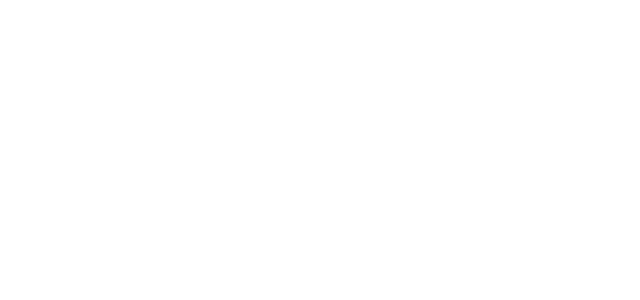
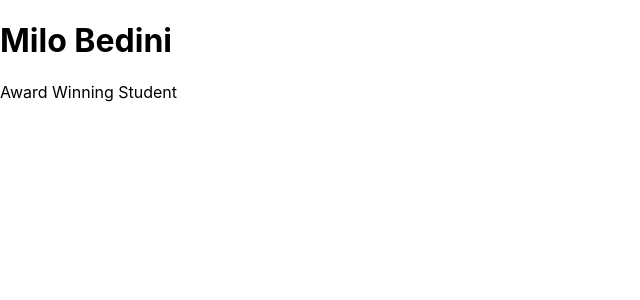
Before and after one commit to rjkerrison/sei-59-profiles, a React (Create React App) app: page /milo in a window 1280 px wide. Shown: the top 300 px of the page, without its empty margins (0-640 px from the left). Built offline with nearby package versions, Linux system fonts and the light colour scheme.

Commit message:
Milo added

```diff
--- a/src/App.js
+++ b/src/App.js
@@ -1,12 +1,14 @@
-import { BrowserRouter as Router, Switch, Route } from 'react-router-dom'
-import Robin from './components/Robin'
-import './App.css'
+import { BrowserRouter as Router, Switch, Route } from "react-router-dom"
+import Robin from "./components/Robin"
+import "./App.css"
+import Milo from "./components/Milo"
 
 function App() {
   return (
     <Router>
       <Switch>
-        <Route path='/robin' component={Robin} />
+        <Route path="/robin" component={Robin} />
+        <Route path="/milo" component={Milo} />
       </Switch>
     </Router>
   )
--- /dev/null
+++ b/src/components/Milo.js
@@ -0,0 +1,10 @@
+const Milo = () => {
+  return (
+    <>
+      <h1>Milo Bedini</h1>
+      <p>Award Winning Student</p>
+    </>
+  )
+}
+
+export default Milo
```
